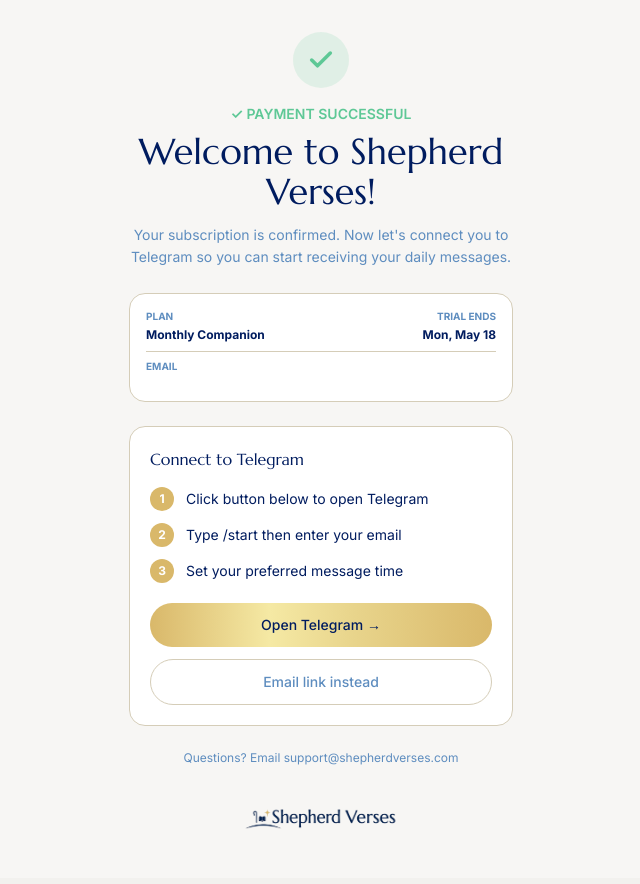
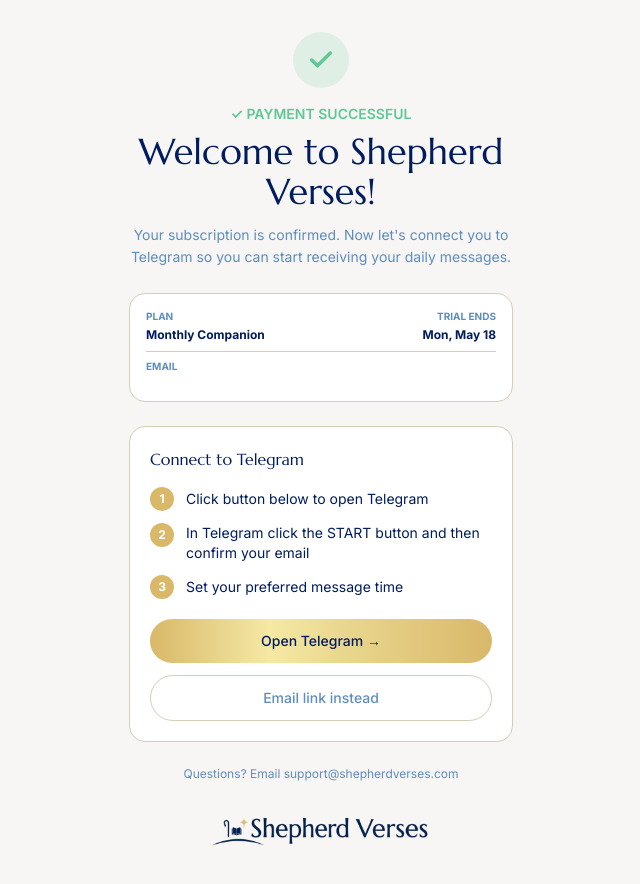
Before and after one commit to Yodaforce100/Shepherd-Verses-V2, a Next.js app: page /welcome in a window 1280 px wide. Shown: the top 884 px of the page, without its empty margins (319-959 px from the left). Built offline with nearby package versions, Linux system fonts and the light colour scheme.

Commit message:
Fix: update step 2 wording, increase footer logo to 80px and reduce gap

```diff
--- a/app/welcome/page.tsx
+++ b/app/welcome/page.tsx
@@ -151,7 +151,7 @@ function WelcomeContent() {
                 >
                   2
                 </div>
-                <p style={{ color: '#001C5F', margin: 'auto 0' }}>Type /start then enter your email</p>
+                <p style={{ color: '#001C5F', margin: 'auto 0' }}>In Telegram click the START button and then confirm your email</p>
               </div>
 
               {/* Step 3 */}
@@ -229,12 +229,12 @@ function WelcomeContent() {
       </div>
 
       {/* Footer Logo */}
-      <div className="text-center mt-6">
+      <div className="text-center mt-2">
         <a href="/">
           <img
             src="/images/shepherd-verses-logo-2x.png"
             alt="Shepherd Verses"
-            style={{ height: '56px', width: 'auto', display: 'inline-block' }}
+            style={{ height: '80px', width: 'auto', display: 'inline-block' }}
           />
         </a>
       </div>
```
